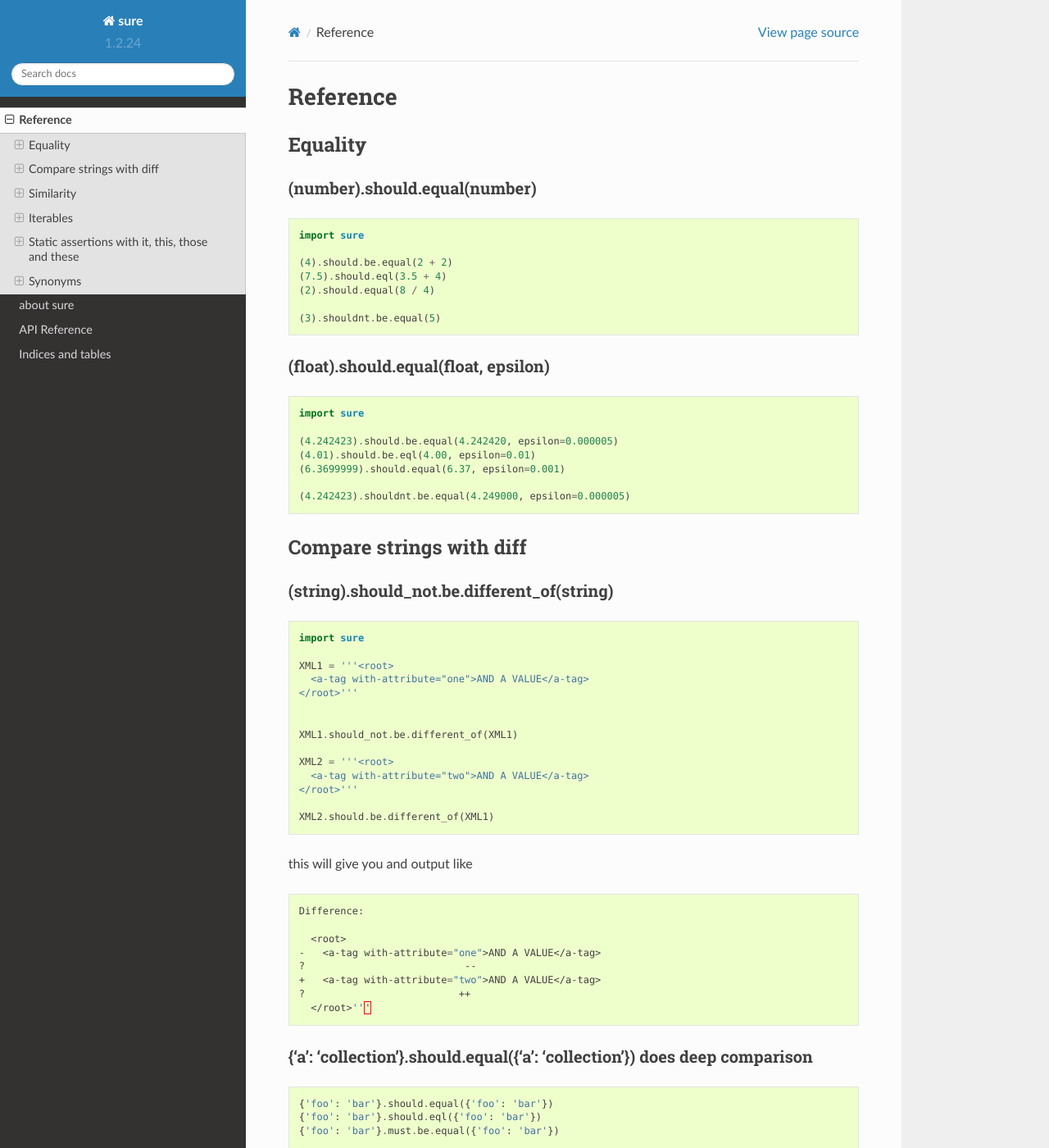
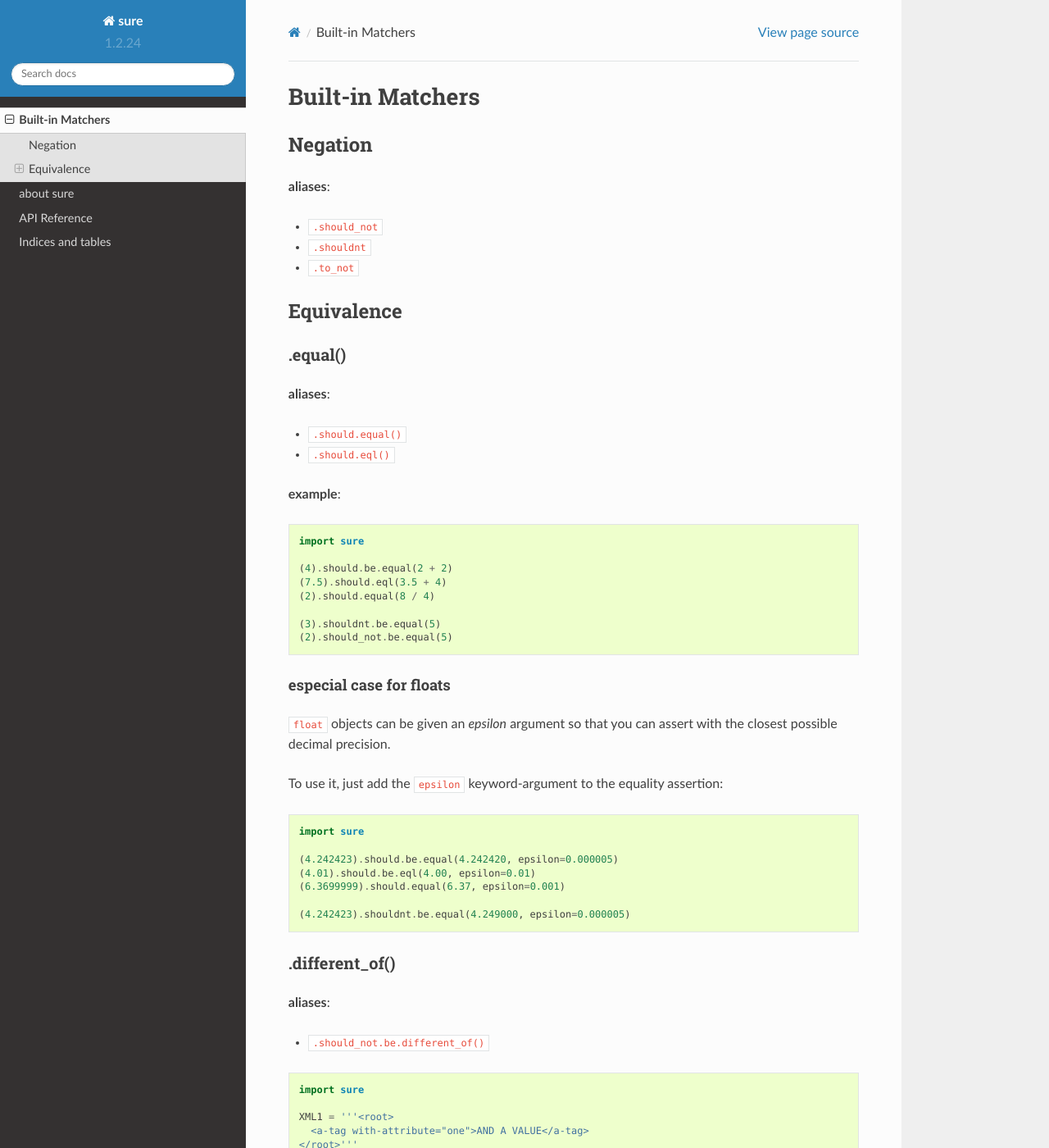
Before and after one commit to gabrielfalcao/sure, a Sphinx documentation site: the page built from docs/source/builtin-matchers.rst, in a window 1280 px wide and 1400 px high. Shown: the whole window at 82% size. Built offline with Sphinx 7.4.7 and the Read the Docs theme 2.0.0, drawn with Linux system fonts in a browser that asks for light colours.

Commit message:
improved docs structure

```diff
--- a/docs/source/matcher-expressions.rst
+++ b/docs/source/builtin-matchers.rst
@@ -1,13 +1,30 @@
-.. _Reference:
+.. _Matchers:
 
-Reference
-=========
+Built-in Matchers
+=================
 
-Equality
+Negation
+~~~~~~~~
+
+**aliases**:
+
+* ``.should_not``
+* ``.shouldnt``
+* ``.to_not``
+
+
+Equivalence
+~~~~~~~~~~~
+
+.equal()
 --------
 
-(number).should.equal(number)
-~~~~~~~~~~~~~~~~~~~~~~~~~~~~~
+**aliases**:
+
+* ``.should.equal()``
+* ``.should.eql()``
+
+**example**:
 
 .. code:: python
 
@@ -18,9 +35,15 @@ Equality
     (2).should.equal(8 / 4)
 
     (3).shouldnt.be.equal(5)
+    (2).should_not.be.equal(5)
 
-(float).should.equal(float, epsilon)
-~~~~~~~~~~~~~~~~~~~~~~~~~~~~~~~~~~~~
+especial case for floats
+^^^^^^^^^^^^^^^^^^^^^^^^
+
+``float`` objects can be given an *epsilon* argument so that you
+can assert with the closest possible decimal precision.
+
+To use it, just add the ``epsilon`` keyword-argument to the equality assertion:
 
 .. code:: python
 
@@ -32,11 +55,13 @@ Equality
 
     (4.242423).shouldnt.be.equal(4.249000, epsilon=0.000005)
 
-Compare strings with diff
--------------------------
 
-(string).should\_not.be.different\_of(string)
-~~~~~~~~~~~~~~~~~~~~~~~~~~~~~~~~~~~~~~~~~~~~~
+.different_of()
+---------------
+
+**aliases**:
+
+* ``.should_not.be.different_of()``
 
 .. code:: python
 
@@ -69,7 +94,7 @@ this will give you and output like
       </root>'''
 
 {'a': 'collection'}.should.equal({'a': 'collection'}) does deep comparison
-~~~~~~~~~~~~~~~~~~~~~~~~~~~~~~~~~~~~~~~~~~~~~~~~~~~~~~~~~~~~~~~~~~~~~~~~~~
+--------------------------------------------------------------------------
 
 .. code:: python
 
@@ -78,7 +103,7 @@ this will give you and output like
     {'foo': 'bar'}.must.be.equal({'foo': 'bar'})
 
 "A string".lower().should.equal("a string") also works
-~~~~~~~~~~~~~~~~~~~~~~~~~~~~~~~~~~~~~~~~~~~~~~~~~~~~~~
+------------------------------------------------------
 
 .. code:: python
 
@@ -88,7 +113,7 @@ Similarity
 ----------
 
 should.look\_like and should\_not.look\_like
-~~~~~~~~~~~~~~~~~~~~~~~~~~~~~~~~~~~~~~~~~~~~
+--------------------------------------------
 
 .. code:: python
 
@@ -104,7 +129,7 @@ Iterables
 ---------
 
 should.contain and should\_not.contain
-~~~~~~~~~~~~~~~~~~~~~~~~~~~~~~~~~~~~~~
+--------------------------------------
 
 ``expect(collection).to.contain(item)`` is a shorthand to
 ``expect(item).to.be.within(collection)``
@@ -119,7 +144,7 @@ should.contain and should\_not.contain
     '1.2.3'.should.contain('2')
 
 should.match and should\_not.match matches regular expression
-~~~~~~~~~~~~~~~~~~~~~~~~~~~~~~~~~~~~~~~~~~~~~~~~~~~~~~~~~~~~~
+-------------------------------------------------------------
 
 You can also use the modifiers:
 
@@ -144,7 +169,7 @@ You can also use the modifiers:
     "FOO BAR CHUCK NORRIS".should_not.match(r'some \w+', re.M)
 
 {iterable}.should.be.empty applies to any iterable of length 0
-~~~~~~~~~~~~~~~~~~~~~~~~~~~~~~~~~~~~~~~~~~~~~~~~~~~~~~~~~~~~~~
+--------------------------------------------------------------
 
 .. code:: python
 
@@ -163,7 +188,7 @@ You can also use the modifiers:
     "Lincoln de Sousa".should_not.be.empty;
 
 {number}.should.be.within(0, 10) asserts inclusive numeric range:
-~~~~~~~~~~~~~~~~~~~~~~~~~~~~~~~~~~~~~~~~~~~~~~~~~~~~~~~~~~~~~~~~~
+-----------------------------------------------------------------
 
 .. code:: python
 
@@ -175,7 +200,7 @@ You can also use the modifiers:
     (1).shouldnt.be.within(5, 6)
 
 {member}.should.be.within({iterable}) asserts that a member is part of the iterable:
-~~~~~~~~~~~~~~~~~~~~~~~~~~~~~~~~~~~~~~~~~~~~~~~~~~~~~~~~~~~~~~~~~~~~~~~~~~~~~~~~~~~~
+------------------------------------------------------------------------------------
 
 .. code:: python
 
@@ -189,7 +214,7 @@ You can also use the modifiers:
     'Bug'.should_not.be.within(['Sure 1.0'])
 
 should.be.none and should\_not.be.none
-~~~~~~~~~~~~~~~~~~~~~~~~~~~~~~~~~~~~~~
+--------------------------------------
 
 Assert whether an object is or not ``None``:
 
@@ -204,7 +229,7 @@ Assert whether an object is or not ``None``:
     (not None).should_not.be.none
 
 should.be.ok and shouldnt.be.ok
-~~~~~~~~~~~~~~~~~~~~~~~~~~~~~~~
+-------------------------------
 
 Assert truthfulness:
 
@@ -228,7 +253,7 @@ And negate truthfulness:
     {}.shouldnot.be.ok
 
 Assert existence of properties and their values
-~~~~~~~~~~~~~~~~~~~~~~~~~~~~~~~~~~~~~~~~~~~~~~~
+-----------------------------------------------
 
 .. code:: python
 
@@ -261,7 +286,7 @@ assertions for the property value itself.
     basket2.should.have.property("fruits").with_value.being.equal(["apple", "banana"])
 
 Assert existence of keys and its values
-~~~~~~~~~~~~~~~~~~~~~~~~~~~~~~~~~~~~~~~
+---------------------------------------
 
 .. code:: python
 
@@ -284,7 +309,7 @@ dictionary key value itself.
     person.should.have.key("name").being.equal(None)
 
 Assert the length of objects with {iterable}.should.have.length\_of(N)
-~~~~~~~~~~~~~~~~~~~~~~~~~~~~~~~~~~~~~~~~~~~~~~~~~~~~~~~~~~~~~~~~~~~~~~
+----------------------------------------------------------------------
 
 .. code:: python
 
@@ -296,7 +321,7 @@ Assert the length of objects with {iterable}.should.have.length\_of(N)
     {'john': 'person'}.should_not.have.length_of(2)
 
 Assert the magnitude of objects with {X}.should.be.greater\_than(Y) and {Y}.should.be.lower\_than(X) as well as {X}.should.be.greater\_than\_or\_equal\_to(Y) and {Y}.should.be.lower\_than\_or\_equal\_to(X)
-~~~~~~~~~~~~~~~~~~~~~~~~~~~~~~~~~~~~~~~~~~~~~~~~~~~~~~~~~~~~~~~~~~~~~~~~~~~~~~~~~~~~~~~~~~~~~~~~~~~~~~~~~~~~~~~~~~~~~~~~~~~~~~~~~~~~~~~~~~~~~~~~~~~~~~~~~~~~~~~~~~~~~~~~~~~~~~~~~~~~~~~~~~~~~~~~~~~~~~~~~~~~~
+-------------------------------------------------------------------------------------------------------------------------------------------------------------------------------------------------------------
 
 .. code:: python
 
@@ -311,7 +336,7 @@ Assert the magnitude of objects with {X}.should.be.greater\_than(Y) and {Y}.shou
     (1).should_not.be.lower_than_or_equal_to(0)
 
 callable.when.called\_with(arg1, kwarg1=2).should.throw(Exception)
-~~~~~~~~~~~~~~~~~~~~~~~~~~~~~~~~~~~~~~~~~~~~~~~~~~~~~~~~~~~~~~~~~~
+------------------------------------------------------------------
 
 You can use this feature to assert that a callable raises an exception:
 
@@ -339,7 +364,7 @@ messages:
     range.when.called_with("chuck norris").should.throw(TypeError, re.compile(r'(cannot be interpreted as an integer|integer end argument expected)'))
 
 callable.when.called\_with(arg1, kwarg1=2).should.throw(Exception)
-~~~~~~~~~~~~~~~~~~~~~~~~~~~~~~~~~~~~~~~~~~~~~~~~~~~~~~~~~~~~~~~~~~
+------------------------------------------------------------------
 
 You can use this feature to assert that a callable raises an exception:
 
@@ -367,7 +392,7 @@ messages:
     range.when.called_with("chuck norris").should.throw(TypeError, re.compile(r'(cannot be interpreted as an integer|integer end argument expected)'))
 
 function.when.called\_with(arg1, kwarg1=2).should.return\_value(value)
-~~~~~~~~~~~~~~~~~~~~~~~~~~~~~~~~~~~~~~~~~~~~~~~~~~~~~~~~~~~~~~~~~~~~~~
+----------------------------------------------------------------------
 
 This is a shorthand for testing that a callable returns the expected
 result
@@ -388,7 +413,7 @@ this is the same as
 there are no differences between those 2 possibilities, use at will
 
 instance.should.be.a('typename') and instance.should.be.an('typename')
-~~~~~~~~~~~~~~~~~~~~~~~~~~~~~~~~~~~~~~~~~~~~~~~~~~~~~~~~~~~~~~~~~~~~~~
+----------------------------------------------------------------------
 
 this takes a type name and checks if the class matches that name
 
@@ -404,7 +429,7 @@ this takes a type name and checks if the class matches that name
     range(10).should.be.a('collections.Iterable')
 
 instance.should.be.a(type) and instance.should.be.an(type)
-~~~~~~~~~~~~~~~~~~~~~~~~~~~~~~~~~~~~~~~~~~~~~~~~~~~~~~~~~~
+----------------------------------------------------------
 
 this takes the class (type) itself and checks if the object is an
 instance of it
@@ -421,7 +446,7 @@ instance of it
     [].should.be.a(list)
 
 instance.should.be.above(num) and instance.should.be.below(num)
-~~~~~~~~~~~~~~~~~~~~~~~~~~~~~~~~~~~~~~~~~~~~~~~~~~~~~~~~~~~~~~~
+---------------------------------------------------------------
 
 assert the instance value above and below ``num``
 
@@ -443,7 +468,7 @@ above, all you need to do is wrap the object that is being compared in
 one of the following options: ``it``, ``this``, ``those`` and ``these``.
 
 Too long, don't read
-~~~~~~~~~~~~~~~~~~~~
+--------------------
 
 All those possibilities below work just as the same
 ^^^^^^^^^^^^^^^^^^^^^^^^^^^^^^^^^^^^^^^^^^^^^^^^^^^
@@ -483,7 +508,7 @@ Also if you prefer using the assert keyword in your tests just go ahead an do it
     expect(10).to.not_be.equal(8)
 
 (lambda: None).should.be.callable
-~~~~~~~~~~~~~~~~~~~~~~~~~~~~~~~~~
+---------------------------------
 
 Test if something is or not callable
 
@@ -539,7 +564,7 @@ with numbers but with any of the assertions you read early in this
 documentation.
 
 Positive synonyms
-~~~~~~~~~~~~~~~~~
+-----------------
 
 .. code:: python
 
@@ -550,7 +575,7 @@ Positive synonyms
     (2 + 2).do.equals(4)
 
 Negative synonyms
-~~~~~~~~~~~~~~~~~
+-----------------
 
 .. code:: python
 
@@ -567,7 +592,7 @@ Negative synonyms
     expect(3).to.not_be.equal(1)
 
 Chain-up synonyms
-~~~~~~~~~~~~~~~~~
+-----------------
 
 Any of those synonyms work as an alias to the assertion builder:
 
@@ -586,7 +611,7 @@ Any of those synonyms work as an alias to the assertion builder:
     {"foo": 1}.does.have.key("foo").being.with_value.equal(1)
 
 Equality synonyms
-~~~~~~~~~~~~~~~~~
+-----------------
 
 .. code:: python
 
@@ -596,7 +621,7 @@ Equality synonyms
     (2).should.eql(2)
 
 Positive boolean synonyms
-~~~~~~~~~~~~~~~~~~~~~~~~~
+-------------------------
 
 .. code:: python
 
@@ -606,7 +631,7 @@ Positive boolean synonyms
     (not None).should.be.true
 
 Negative boolean synonyms
-~~~~~~~~~~~~~~~~~~~~~~~~~
+-------------------------
 
 .. code:: python
 
--- a/docs/source/index.rst
+++ b/docs/source/index.rst
@@ -9,7 +9,7 @@ sure - assertion tools for python testing
 .. toctree::
    :maxdepth: 2
 
-   matcher-expressions
+   builtin-matchers
    api-reference
 
 
```
Also changed, not shown: 1 other file.
